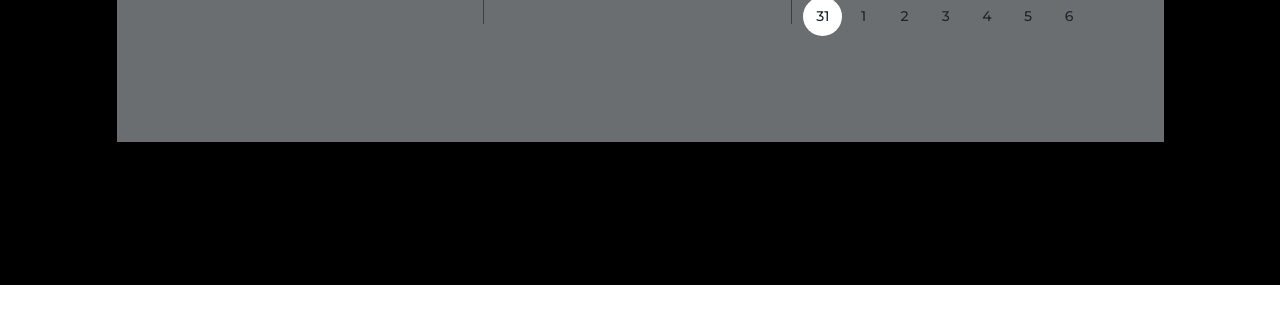
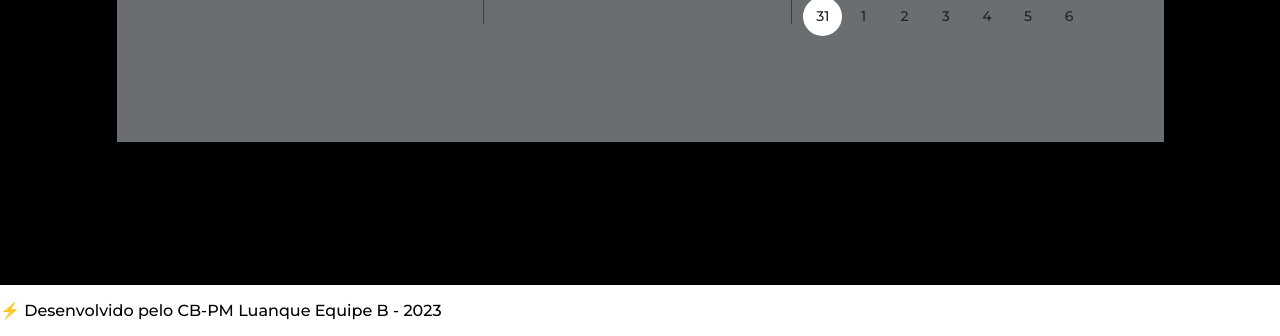
Before and after one commit to ColtSeals/Escala-COPOM, a plain HTML site: page escala.html in a window 1280 px wide. Shown: the part 515-851 px from the top of the page. Before the commit the page ends 800 px from the top, so only its background shows below. Drawn offline with nearby package versions, Linux system fonts and the light colour scheme.

Commit message:
Update escala.html

```diff
--- a/escala.html
+++ b/escala.html
@@ -396,5 +396,8 @@ function eventCaledarResize($el) {
 
 
 
+<footer>
+  <p>⚡ Desenvolvido pelo CB-PM Luanque Equipe B - 2023</p>
+</footer>
 </body>
 </html>
```
